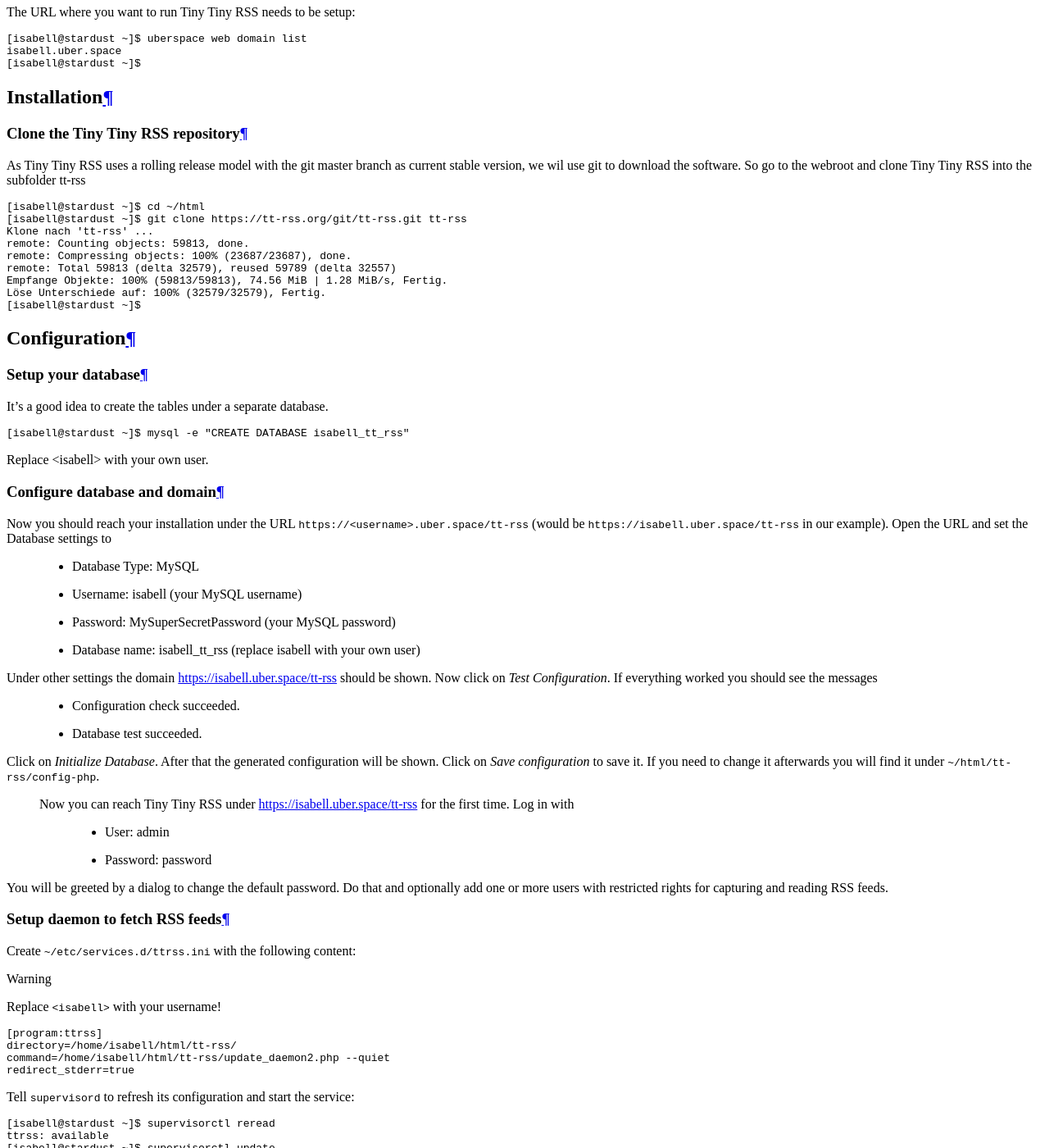
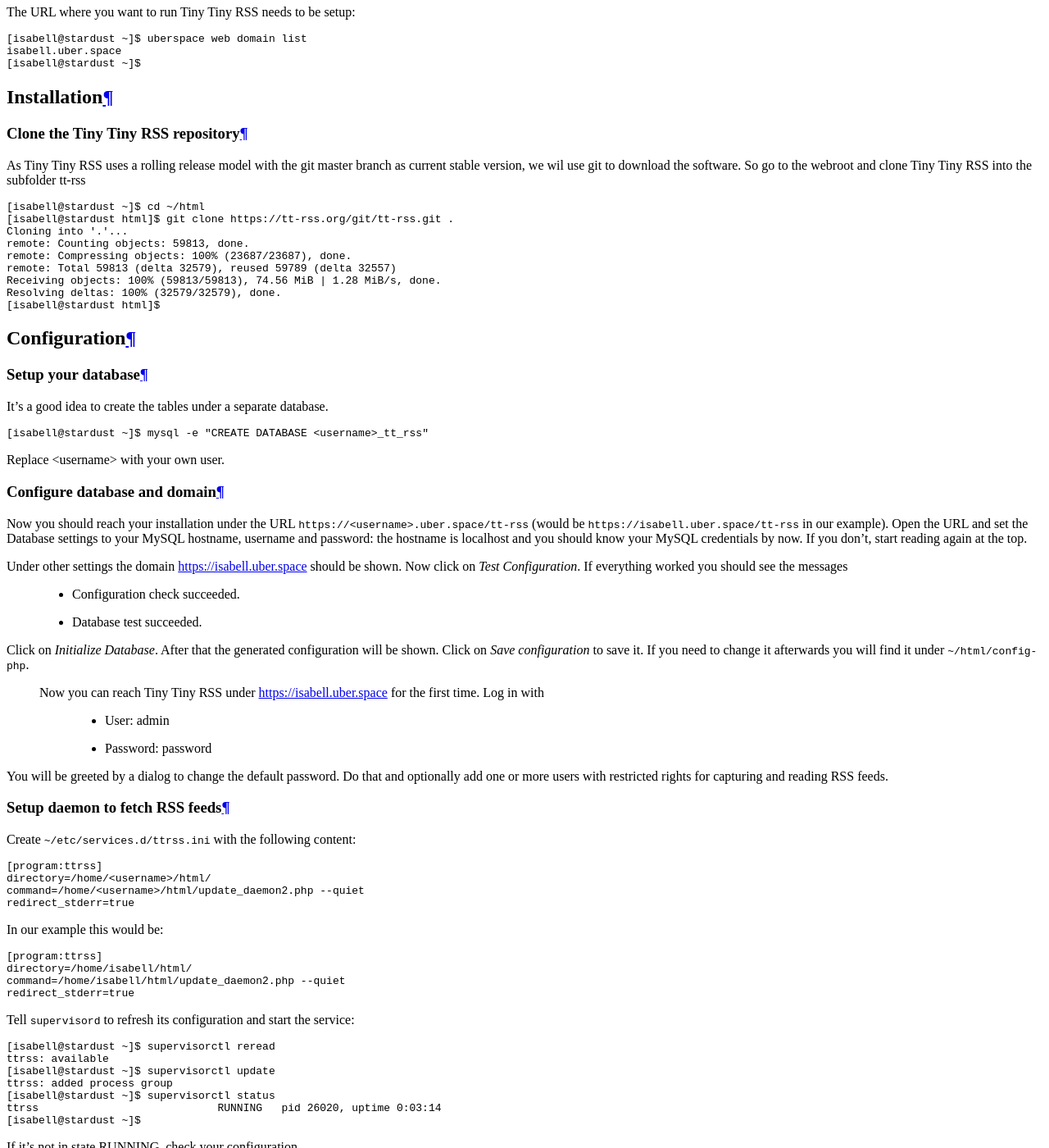
Before and after one commit to Uberspace/lab, a Sphinx documentation site: the page built from source/guide_ttrss.rst, in a window 1280 px wide and 1400 px high, scrolled down 1931 px. Shown: the whole window at 82% size. Built offline with Sphinx 7.4.7 and the Read the Docs theme 2.0.0, drawn with Linux system fonts in a browser that asks for light colours; some of the changed text lies outside the part shown.

Commit message:
Adapted to requests from @nichtmax

```diff
--- a/source/guide_ttrss.rst
+++ b/source/guide_ttrss.rst
@@ -62,14 +62,14 @@
 ::
 
  [isabell@stardust ~]$ cd ~/html
- [isabell@stardust ~]$ git clone https://tt-rss.org/git/tt-rss.git tt-rss
- Klone nach 'tt-rss' ...
+ [isabell@stardust html]$ git clone https://tt-rss.org/git/tt-rss.git .
+ Cloning into '.'...
  remote: Counting objects: 59813, done.
  remote: Compressing objects: 100% (23687/23687), done.
  remote: Total 59813 (delta 32579), reused 59789 (delta 32557)
- Empfange Objekte: 100% (59813/59813), 74.56 MiB | 1.28 MiB/s, Fertig.
- Löse Unterschiede auf: 100% (32579/32579), Fertig.
- [isabell@stardust ~]$
+ Receiving objects: 100% (59813/59813), 74.56 MiB | 1.28 MiB/s, done.
+ Resolving deltas: 100% (32579/32579), done.
+ [isabell@stardust html]$
 
 Configuration
 =============
@@ -81,33 +81,28 @@
 
 ::
 
- [isabell@stardust ~]$ mysql -e "CREATE DATABASE isabell_tt_rss"
+ [isabell@stardust ~]$ mysql -e "CREATE DATABASE <username>_tt_rss"
 
-Replace <isabell> with your own user.
+Replace <username> with your own user.
 
 Configure database and domain
 -----------------------------
 
 Now you should reach your installation under the URL ``https://<username>.uber.space/tt-rss`` (would be ``https://isabell.uber.space/tt-rss`` in our example).
-Open the URL and set the Database settings to
+Open the URL and set the Database settings to your MySQL hostname, username and password: the hostname is localhost and you should know your MySQL credentials by now. If you don’t, start reading again at the top.
 
- * Database Type: MySQL
- * Username: isabell (your MySQL username)
- * Password: MySuperSecretPassword (your MySQL password)
- * Database name: isabell_tt_rss (replace isabell with your own user)
-
-Under other settings the domain https://isabell.uber.space/tt-rss should be shown.
+Under other settings the domain https://isabell.uber.space should be shown.
 Now click on `Test Configuration`. If everything worked you should see the messages
  * Configuration check succeeded.
  * Database test succeeded.
 
 Click on `Initialize Database`. After that the generated configuration will be shown. Click on `Save configuration` to save it.
-If you need to change it afterwards you will find it under ``~/html/tt-rss/config-php``.
+If you need to change it afterwards you will find it under ``~/html/config-php``.
 
  Configure users
  ---------------
 
- Now you can reach Tiny Tiny RSS under https://isabell.uber.space/tt-rss for the first time. Log in with
+ Now you can reach Tiny Tiny RSS under https://isabell.uber.space for the first time. Log in with
 
   * User: admin
   * Password: password
@@ -119,13 +114,20 @@
 -------------------------------
 Create ``~/etc/services.d/ttrss.ini`` with the following content:
 
-.. warning:: Replace ``<isabell>`` with your username!
+.. code-block:: ini
+
+ [program:ttrss]
+ directory=/home/<username>/html/
+ command=/home/<username>/html/update_daemon2.php --quiet
+ redirect_stderr=true
+
+In our example this would be:
 
 .. code-block:: ini
 
  [program:ttrss]
- directory=/home/isabell/html/tt-rss/
- command=/home/isabell/html/tt-rss/update_daemon2.php --quiet
+ directory=/home/isabell/html/
+ command=/home/isabell/html/update_daemon2.php --quiet
  redirect_stderr=true
 
 Tell ``supervisord`` to refresh its configuration and start the service:
@@ -153,7 +155,7 @@
 ::
 
  #/bin/sh
- cd /home/isabell/html/tt-rss
+ cd /home/isabell/html
  git pull
  supervisorctl restart ttrss
 
@@ -182,7 +184,7 @@
 Finishing installation
 ======================
 
-Point your browser to https://isabell.uber.space/tt-rss logon and add your first RSS feed!
+Point your browser to https://isabell.uber.space logon and add your first RSS feed!
 
 
 .. _MySQL: https://manual.uberspace.de/en/database-mysql.html
```
